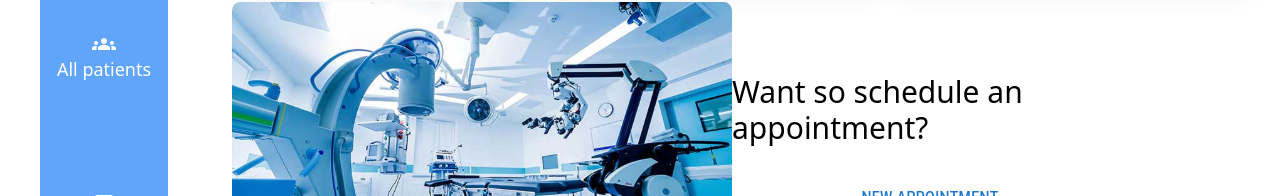
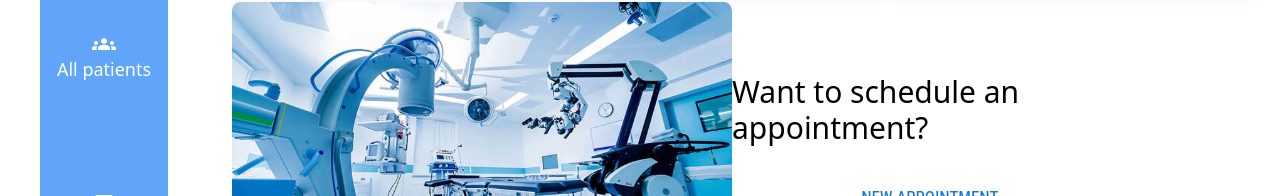
Before and after one commit to LucaStefan112/MedConnect, a Next.js app: page / in a window 1280 px wide. Shown: the part 527-723 px from the top of the page. Built offline with nearby package versions, Linux system fonts and the light colour scheme.

Commit message:
Fixed a typo

```diff
--- a/pages/index.tsx
+++ b/pages/index.tsx
@@ -18,7 +18,7 @@ export default function Home() {
         <Image src={ Images.HOME_IMAGE } alt='Home Image' width={ 500 } height={ 500 } />
         <div className='flex flex-col justify-center items-center mr-32'>
           <p className='text-3xl mb-6'>
-            Want so schedule an appointment?
+            Want to schedule an appointment?
           </p>
           <Link href={ Routes.ADD_APPOINTMENT }>
             <Button className='main_button text-lg h-14 m-4'>
```
